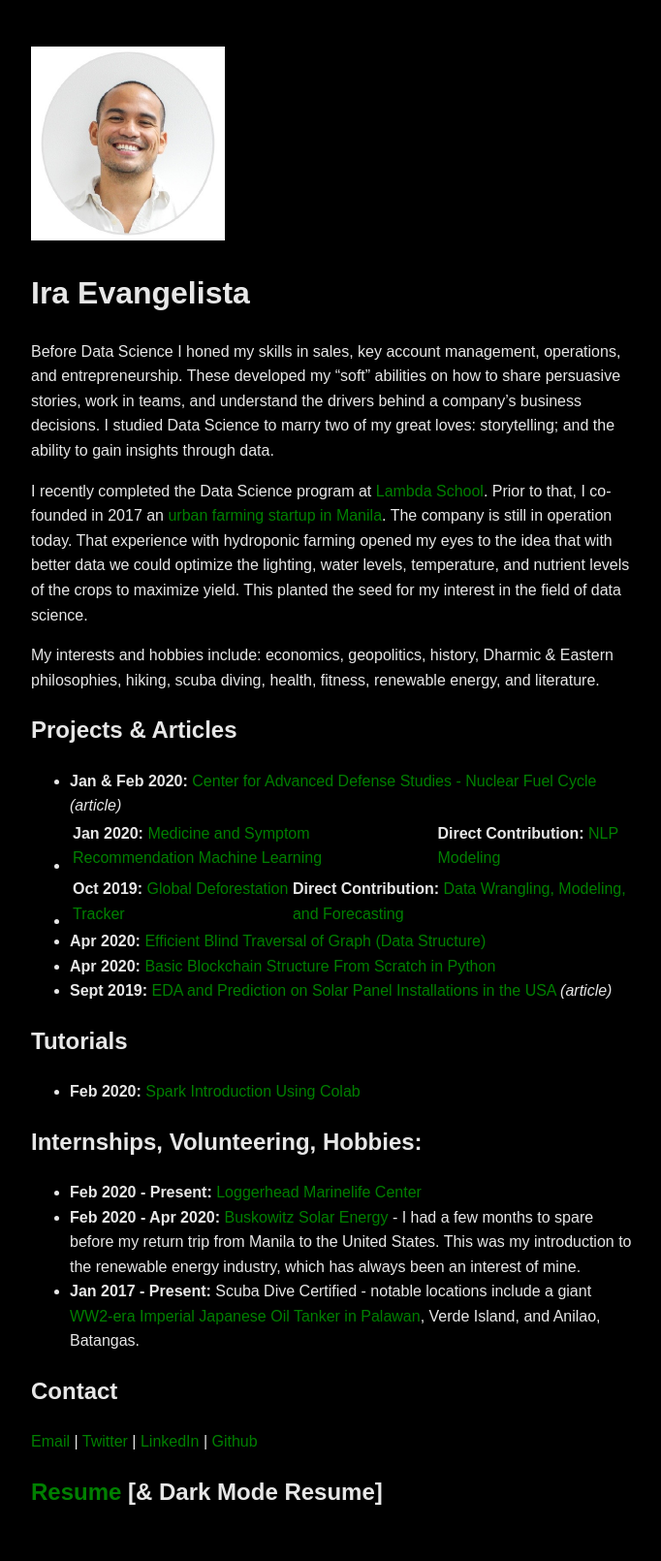
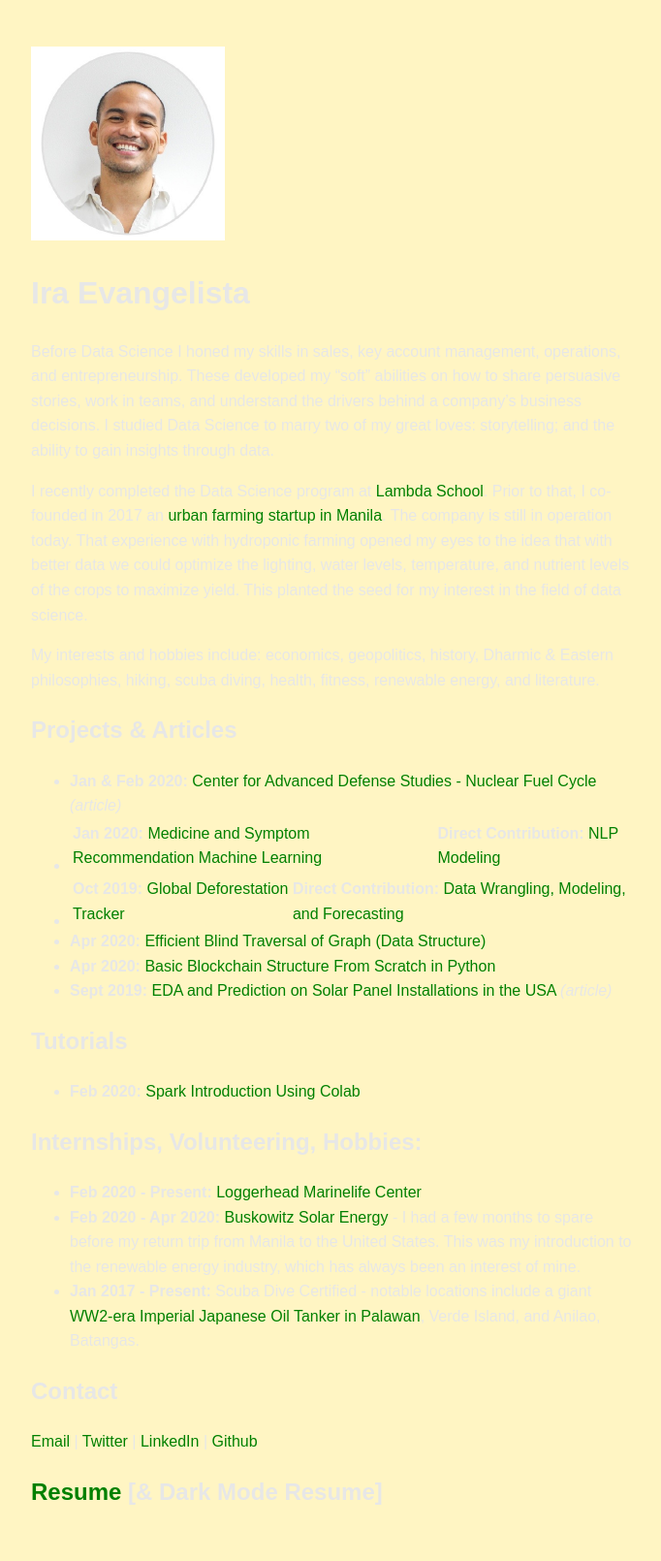
Before and after one commit to pragmatizt/ira_evangelista.github.io, a Jekyll site: the page built from index.md, in a window 1280 px wide. Shown: the whole page at 97% size, without its empty margins (296-978 px from the left). Built offline with Jekyll 4.4.1, drawn with Linux system fonts in a browser that asks for light colours; our own code applies the rules of GitHub Pages for plain Markdown files.

Commit message:
Changed background and link colors

```diff
--- a/_layouts/default.html
+++ b/_layouts/default.html
@@ -23,7 +23,7 @@
           max-width: 39rem;
           padding: 2rem;
           margin: auto;
-          background-color:#000000;
+          background-color:#FFF5C3;
           color:#e7e7e7;
       }
 
@@ -48,7 +48,7 @@
       }
 
       a:visited {
-        color: #04b53f;
+        color: #A9A9A9;
         background-color: transparent;
         text-decoration: none;
       }
```
